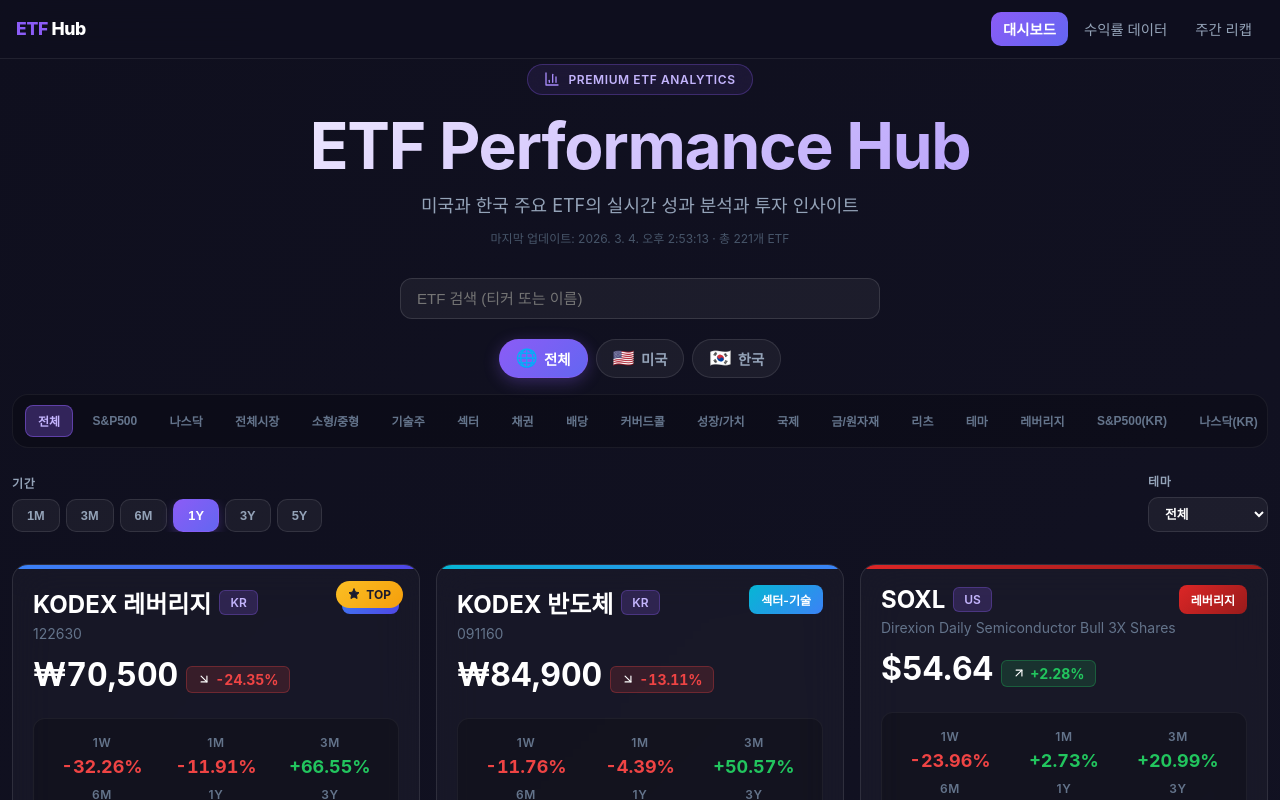
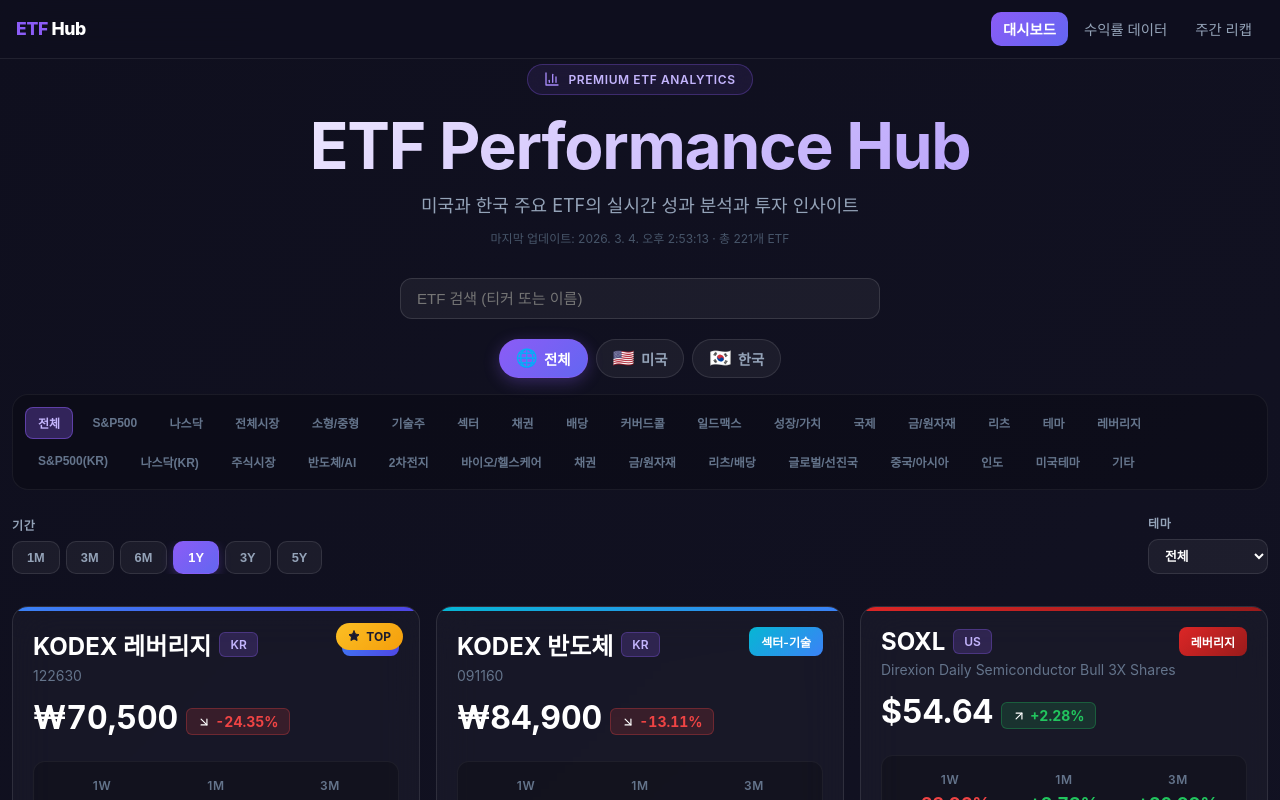
Before and after one commit to cpasuyong-blip/ETF-Dashboard, a Next.js app in the folder frontend/: page / in a window 1280 px wide. Shown: the top 800 px of the page. Built offline with nearby package versions, Linux system fonts and the light colour scheme.

Commit message:
대시보드: 일드맥스 카테고리 추가, 카테고리 탭 줄바꿈 적용
- 미국_일드맥스 카테고리 탭 추가 (US_CATEGORIES, 레이블, 테마 매핑)
- 카테고리 탭 flexWrap: wrap 적용 → 여러 줄로 표시

Co-Authored-By: Claude Sonnet 4.6 <noreply@anthropic.com>

```diff
--- a/frontend/components/etf-dashboard.jsx
+++ b/frontend/components/etf-dashboard.jsx
@@ -16,6 +16,7 @@ const categoryToTheme = {
   '미국_채권': '채권',
   '미국_배당': '배당주',
   '미국_커버드콜': '배당주',
+  '미국_일드맥스': '배당주',
   '미국_성장/가치': '성장주',
   '미국_국제': '국제',
   '미국_금/원자재': '원자재',
@@ -51,6 +52,7 @@ const categoryLabels = {
   '미국_채권': '채권',
   '미국_배당': '배당',
   '미국_커버드콜': '커버드콜',
+  '미국_일드맥스': '일드맥스',
   '미국_성장/가치': '성장/가치',
   '미국_국제': '국제',
   '미국_금/원자재': '금/원자재',
@@ -76,7 +78,7 @@ const categoryLabels = {
 
 const US_CATEGORIES = [
   '미국_S&P500', '미국_나스닥', '미국_전체시장', '미국_소형중형',
-  '미국_기술주', '미국_섹터', '미국_채권', '미국_배당', '미국_커버드콜',
+  '미국_기술주', '미국_섹터', '미국_채권', '미국_배당', '미국_커버드콜', '미국_일드맥스',
   '미국_성장/가치', '미국_국제', '미국_금/원자재', '미국_리츠',
   '미국_테마', '미국_레버리지/인버스',
 ];
@@ -381,16 +383,12 @@ export default function ETFDashboard() {
 
         {/* 2단: 카테고리 탭 */}
         <div style={{
-          display: 'flex', justifyContent: 'flex-start', flexWrap: 'nowrap',
+          display: 'flex', justifyContent: 'flex-start', flexWrap: 'wrap',
           gap: '0.4rem', marginBottom: '1.5rem',
-          padding: '0.625rem 0.75rem',
+          padding: '0.75rem',
           background: 'rgba(0,0,0,0.2)',
           borderRadius: '16px',
           border: '1px solid rgba(255,255,255,0.06)',
-          overflowX: 'auto',
-          WebkitOverflowScrolling: 'touch',
-          msOverflowStyle: 'none',
-          scrollbarWidth: 'none',
           opacity: searchQuery ? 0.4 : 1, pointerEvents: searchQuery ? 'none' : 'auto', transition: 'opacity 0.2s',
         }}>
           <button
@@ -403,7 +401,6 @@ export default function ETFDashboard() {
               background: selectedCategory === '전체' ? 'rgba(139,92,246,0.3)' : 'transparent',
               color: selectedCategory === '전체' ? '#c4b5fd' : '#64748b',
               border: selectedCategory === '전체' ? '1px solid rgba(139,92,246,0.5)' : '1px solid transparent',
-              whiteSpace: 'nowrap', flexShrink: 0,
             }}
           >
             전체
@@ -420,7 +417,6 @@ export default function ETFDashboard() {
                   borderRadius: '8px',
                   fontSize: '0.75rem', fontWeight: '600', cursor: 'pointer',
                   transition: 'all 0.2s ease',
-                  whiteSpace: 'nowrap', flexShrink: 0,
                   background: active
                     ? isKR ? 'rgba(59,130,246,0.3)' : 'rgba(139,92,246,0.3)'
                     : 'transparent',
```
